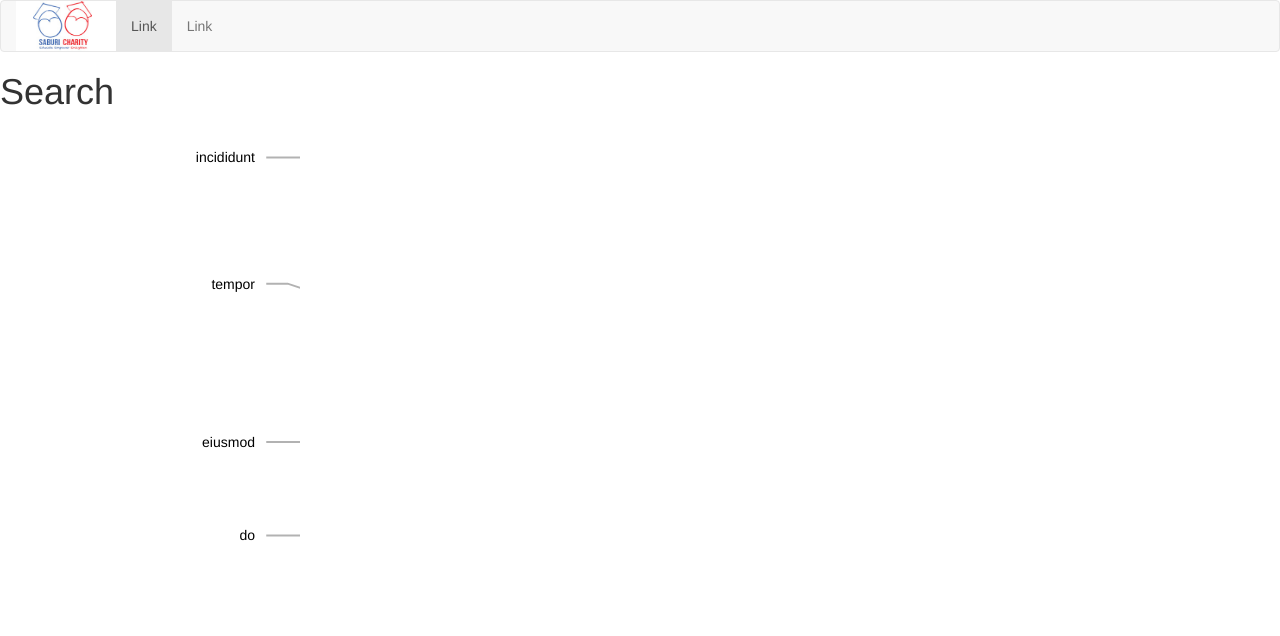
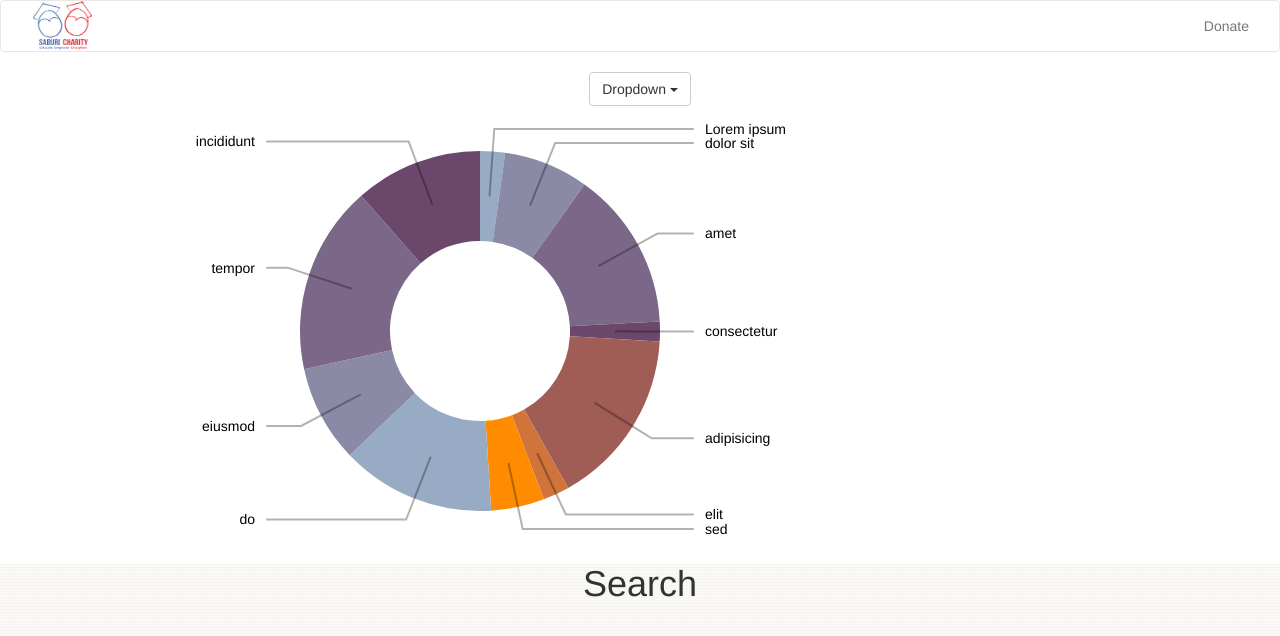
Before and after one commit to vtt01uk/Repo-15, a website: page client/index.html in a window 1280 px wide. Drawn offline with nearby package versions, Linux system fonts and the light colour scheme; some packages are replaced by stand-ins of ours.

Commit message:
working on frontend

```diff
--- a/client/js/homeController.js
+++ b/client/js/homeController.js
@@ -53,7 +53,7 @@ saburiKonnect.controller('homeController', function($scope, $location){
 
 
 	function change(data) {
-
+		console.log(data)
 		/* ------- PIE SLICES -------*/
 		var slice = svg.select(".slices").selectAll("path.slice")
 			.data(pie(data), key);
@@ -143,4 +143,6 @@ saburiKonnect.controller('homeController', function($scope, $location){
 			.remove();
 	};
 
+	$('.dropdown-toggle').dropdown()
+
 })
--- a/client/partials/home.html
+++ b/client/partials/home.html
@@ -23,12 +23,15 @@ polyline{
 	fill: none;
 }
 .kids {
-    /*width: 100%;
-    margin-top: 50%;*/
+    width: 100%;
+    margin-top: 40%;
+    height: 1000px;
+    z-index: 3;
+    background: url(./assets/texture.gif) 50% 0 #fbf9f6
 }
 #chart {
     text-align: center;
-    margin-top: 50px;
+    /*margin-top: 50px;*/
     /*position: absolute;*/
 }
 #logo {
@@ -36,7 +39,16 @@ polyline{
     height: 50px;
 }
 #absolute {
-    position: absolute;
+    position: fixed;
+    width: 100%;
+    z-index: -1;
+    /*background-color: #d1d1d1;*/
+}
+nav {
+    background-color: white;
+}
+.navbar-default {
+    background: white;
 }
 </style>
 <!-- <button class="randomize">randomize</button> -->
@@ -45,57 +57,33 @@ polyline{
     <!-- Brand and toggle get grouped for better mobile display -->
     <div class="navbar-header">
       <button type="button" class="navbar-toggle collapsed" data-toggle="collapse" data-target="#bs-example-navbar-collapse-1" aria-expanded="false">
-        <span class="sr-only">Toggle navigation</span>
-        <span class="icon-bar"></span>
-        <span class="icon-bar"></span>
-        <span class="icon-bar"></span>
       </button>
       <img src="./assets/SCharitysmallRGB.png" id="logo">
     </div>
-
     <!-- Collect the nav links, forms, and other content for toggling -->
     <div class="collapse navbar-collapse" id="bs-example-navbar-collapse-1">
-      <ul class="nav navbar-nav">
-        <li class="active"><a href="#">Link <span class="sr-only">(current)</span></a></li>
-        <li><a href="#">Link</a></li>
-        <!-- <li class="dropdown">
-          <a href="#" class="dropdown-toggle" data-toggle="dropdown" role="button" aria-haspopup="true" aria-expanded="false">Dropdown <span class="caret"></span></a>
-          <ul class="dropdown-menu">
-            <li><a href="#">Action</a></li>
-            <li><a href="#">Another action</a></li>
-            <li><a href="#">Something else here</a></li>
-            <li role="separator" class="divider"></li>
-            <li><a href="#">Separated link</a></li>
-            <li role="separator" class="divider"></li>
-            <li><a href="#">One more separated link</a></li>
-          </ul>
-        </li> -->
+      <ul class="nav navbar-nav navbar-right">
+        <li><a href="#">Donate</a></li>
       </ul>
-      <!-- <form class="navbar-form navbar-left" role="search">
-        <div class="form-group">
-          <input type="text" class="form-control" placeholder="Search">
-        </div>
-        <button type="submit" class="btn btn-default">Submit</button>
-      </form> -->
-      <!-- <ul class="nav navbar-nav navbar-right">
-        <li><a href="#">Link</a></li>
-        <li class="dropdown">
-          <a href="#" class="dropdown-toggle" data-toggle="dropdown" role="button" aria-haspopup="true" aria-expanded="false">Dropdown <span class="caret"></span></a>
-          <ul class="dropdown-menu">
-            <li><a href="#">Action</a></li>
-            <li><a href="#">Another action</a></li>
-            <li><a href="#">Something else here</a></li>
-            <li role="separator" class="divider"></li>
-            <li><a href="#">Separated link</a></li>
-          </ul>
-        </li>
-      </ul> -->
     </div><!-- /.navbar-collapse -->
   </div><!-- /.container-fluid -->
 </nav>
 <div id="absolute">
-    <div id="chart"></div>
+    <div id="chart">
+        <div class="dropdown">
+          <button class="btn btn-default dropdown-toggle" type="button" id="dropdownMenu1" data-toggle="dropdown" aria-haspopup="true" aria-expanded="true">
+            Dropdown
+            <span class="caret"></span>
+          </button>
+          <ul class="dropdown-menu" aria-labelledby="dropdownMenu1">
+            <li><a href="#">Action</a></li>
+            <li><a href="#">Another action</a></li>
+            <li><a href="#">Something else here</a></li>
+            <li><a href="#">Separated link</a></li>
+          </ul>
+        </div>
+    </div>
 </div>
 <div class="kids">
-    <h1>Search</h1>
+    <h1 class="text-center">Search</h1>
 </div>
```
Also changed, not shown: client/assets/texture.gif (added).
